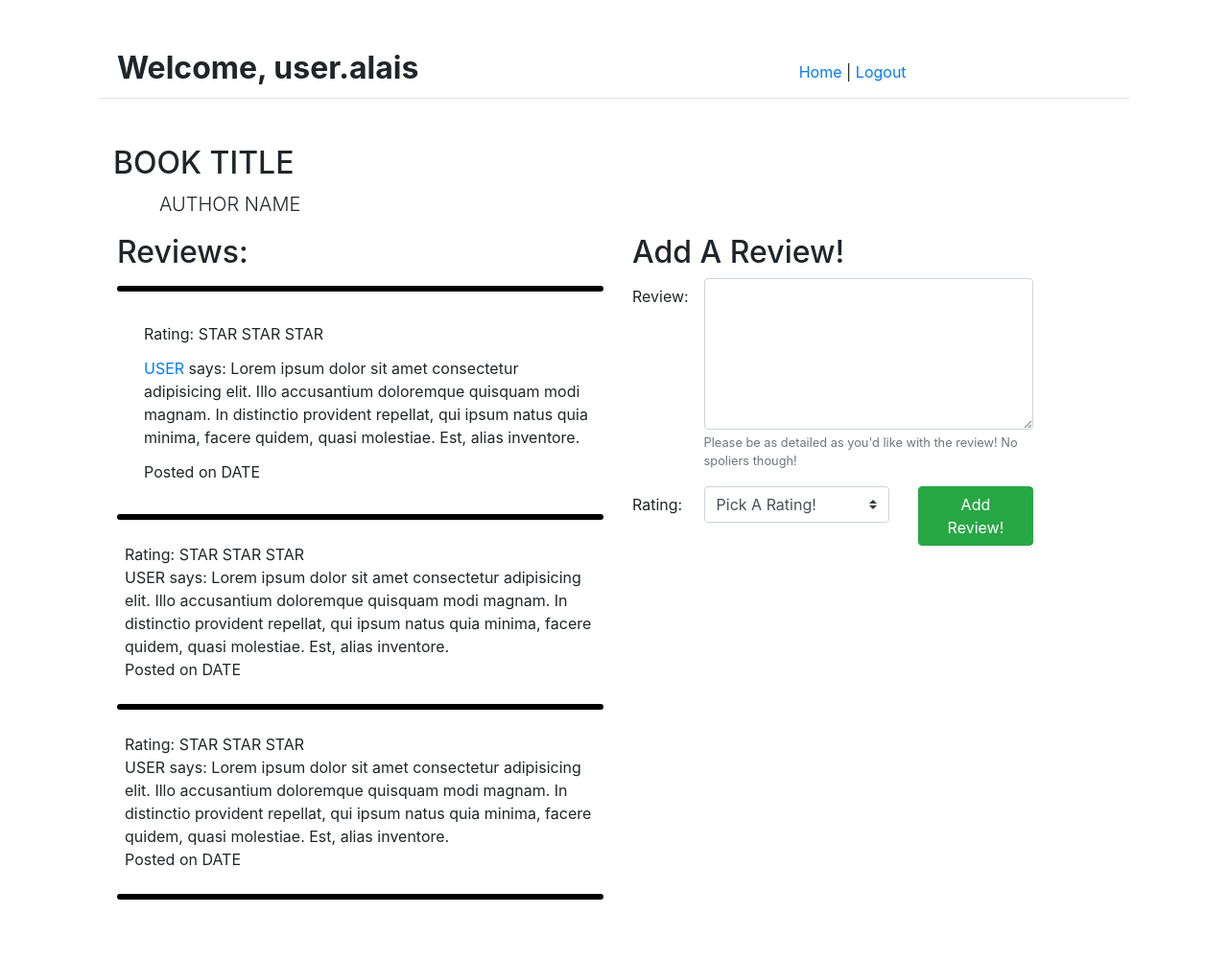
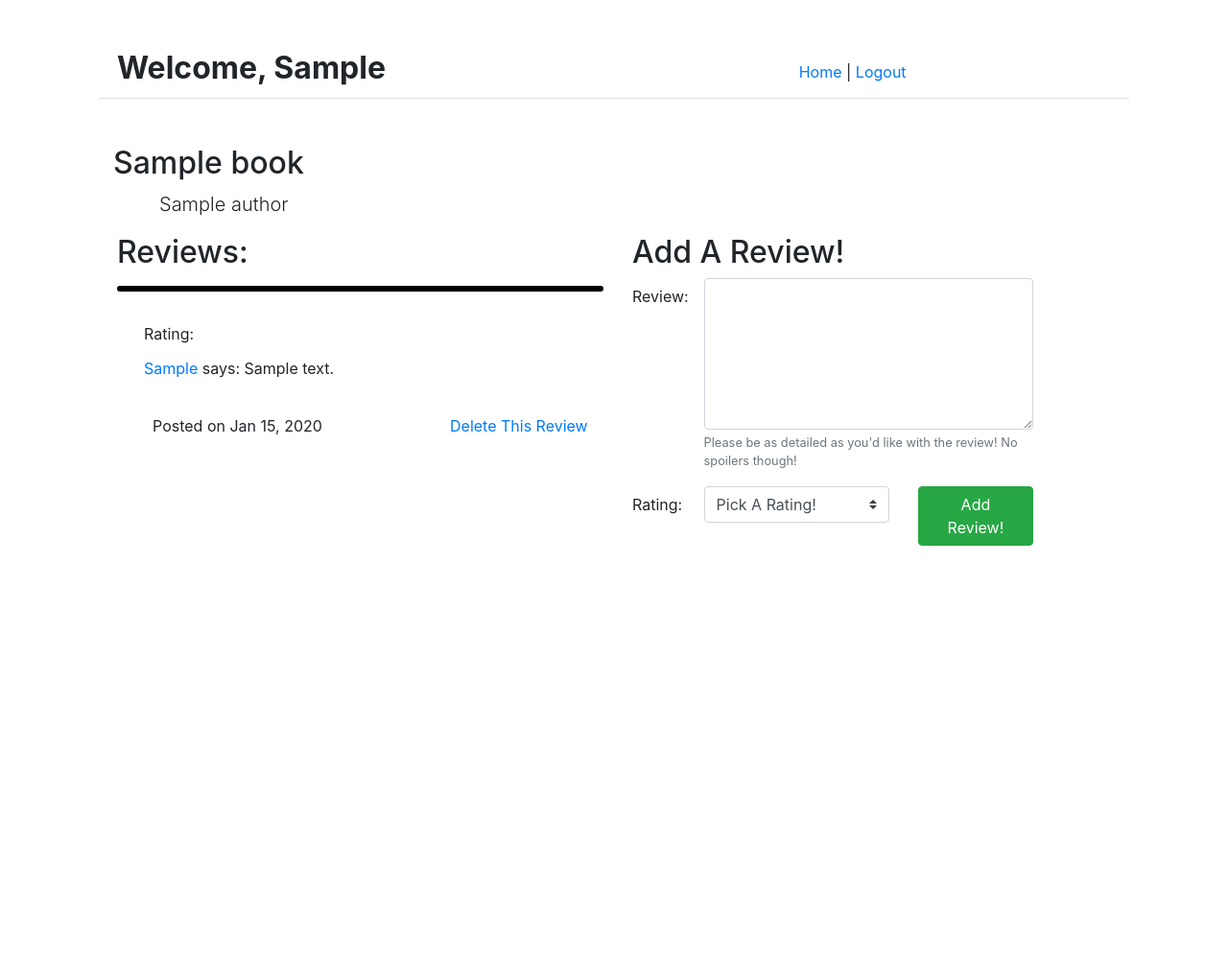
Before and after one commit to ewink1977/Dojo_Reads, a Django app: template Belt_Reviewer/templates/html/view_reviews.html in a window 1280 px wide. Shown: the whole page at 96% size. After the commit the page ends 569 px from the top, so only its background shows below. Run offline with Django 3.2, Linux system fonts and the light colour scheme; tables that the repository leaves empty hold one stand-in row (values such as "Sample post"); the template is opened without the code that fills it: values that come from a table or form of the project are taken from there, most other values are stand-ins (such as "Sample title", 1, 10 or a date in 2020); some libraries are stand-ins or nearby versions.

Commit message:
DELETE, REVIEWS functions completed.

```diff
--- a/Belt_Reviewer/templates/html/view_reviews.html
+++ b/Belt_Reviewer/templates/html/view_reviews.html
@@ -4,52 +4,58 @@
 
 <nav class="row align-items-center justify-content-between border-bottom p-1 mb-5">
     <div class="col-sm-4 align-self-center">
-        <h2><strong>Welcome, user.alais</strong></h2>
+        <h2><strong>Welcome, {{ user_info.alias }}</strong></h2>
     </div>
     <div class="col-sm-4 align-self-center">
-        <a href="">Home</a> | <a href="">Logout</a>
+        <a href="{% url 'book_reviews' %}">Home</a> | <a href="{% url 'logout' %}">Logout</a>
     </div>
 </nav>
 <div>
-    <h2>BOOK TITLE</h2>
-    <p class="lead ml-5">AUTHOR NAME</p>
+    <h2>{{ book_info.title }}</h2>
+    <p class="lead ml-5">{{ book_info.author.name }}</p>
 </div>
 <div class="row">
     <div class="col-md-6 ml-1">
         <h2>Reviews:</h2>
+        {% for review_obj in book_info.reviews.all %}
         <hr class="seperator">
         <ul class="list-unstyled ml-3 p-2">
-            <li class="mt-1 mb-1 p-1">Rating: STAR STAR STAR</li>
-            <li class="mt-1 mb-1 p-1"><a href="">USER</a> says: Lorem ipsum dolor sit amet consectetur adipisicing elit. Illo accusantium doloremque quisquam modi magnam. In distinctio provident repellat,
-                qui ipsum natus quia minima, facere quidem, quasi molestiae. Est, alias inventore.</li>
-            <li class="mt-1 mb-1 p-1">Posted on DATE</li>
+            {% if review_obj.rating == 1 %}
+            <li class="mt-1 mb-1 p-1">Rating: <i class="fas fa-star text-warning"></i><i class="far fa-star text-warning"></i><i class="far fa-star text-warning"></i><i class="far fa-star text-warning"></i><i class="far fa-star text-warning"></i></li>
+            {% elif review_obj.rating == 2 %}
+            <li class="mt-1 mb-1 p-1">Rating: <i class="fas fa-star text-warning"></i><i class="fas fa-star text-warning"></i><i class="far fa-star text-warning"></i><i class="far fa-star text-warning"></i><i class="far fa-star text-warning"></i></li>
+            {% elif review_obj.rating == 3 %}
+            <li class="mt-1 mb-1 p-1">Rating: <i class="fas fa-star text-warning"></i><i class="fas fa-star text-warning"></i><i class="fas fa-star text-warning"></i><i class="far fa-star text-warning"></i><i class="far fa-star text-warning"></i></li>
+            {% elif review_obj.rating == 4 %}
+            <li class="mt-1 mb-1 p-1">Rating: <i class="fas fa-star text-warning"></i><i class="fas fa-star text-warning"></i><i class="fas fa-star text-warning"></i><i class="fas fa-star text-warning"></i><i class="far fa-star text-warning"></i></li>
+            {% elif review_obj.rating == 5 %}
+            <li class="mt-1 mb-1 p-1">Rating: <i class="fas fa-star text-warning"></i><i class="fas fa-star text-warning"></i><i class="fas fa-star text-warning"></i><i class="fas fa-star text-warning"></i><i class="fas fa-star text-warning"></i></li>
+            {% endif %}
+            <li class="mt-1 mb-1 p-1"><a href="{% url 'user_profile' review_obj.user.id %}">{{ review_obj.user.alias }}</a> says: {{ review_obj.review }}</li>
         </ul>
-        <hr class="seperator">
-        <ul class="list-unstyled p-2">
-            <li>Rating: STAR STAR STAR</li>
-            <li>USER says: Lorem ipsum dolor sit amet consectetur adipisicing elit. Illo accusantium doloremque quisquam modi magnam. In distinctio provident repellat,
-                qui ipsum natus quia minima, facere quidem, quasi molestiae. Est, alias inventore.</li>
-            <li>Posted on DATE</li>
-        </ul>
-        <hr class="seperator">
-        <ul class="list-unstyled p-2">
-            <li>Rating: STAR STAR STAR</li>
-            <li>USER says: Lorem ipsum dolor sit amet consectetur adipisicing elit. Illo accusantium doloremque quisquam modi magnam. In distinctio provident repellat,
-                qui ipsum natus quia minima, facere quidem, quasi molestiae. Est, alias inventore.</li>
-            <li>Posted on DATE</li>
-        </ul>
-        <hr class="seperator">
+        <div class="row justify-content-between">
+            <div class="col-6 ml-5 mb-1 p-1">
+                Posted on {{ review_obj.created_at|date:"M j, Y"}}
+            </div>
+            {% if user_info.id == review_obj.user.id %}
+            <div class="col-4 mb-1 p-1">
+                <a href="{% url 'confirm_delete_review' review_obj.id %}">Delete This Review</a>
+            </div>
+            {% endif %}
+        </div>
+        {% endfor %}
     </div>
     <div class="col-md-5">
         <h2>Add A Review!</h2>
         <form action="" method="POST">
             {% csrf_token %}
             <div class="form-group row">
+                <input type="hidden" name="bookid" value="{{ book_info.id }}">
                 <label for="bookreview" class="col-md-2 col-form-label">Review:</label>
                 <div class="col">
                     <textarea class="form-control" name="bookreview" id="bookreview" rows="6" aria-describedby="ReviewHelp"></textarea>
                     <small id="ReviewHelp" class="form-text text-muted">
-                        Please be as detailed as you'd like with the review! No spoliers though!
+                        Please be as detailed as you'd like with the review! No spoilers though!
                     </small>
                 </div>
             </div>
@@ -61,6 +67,8 @@
                         <option value="1">One</option>
                         <option value="2">Two</option>
                         <option value="3">Three</option>
+                        <option value="4">Four</option>
+                        <option value="5">Five</option>
                     </select>
                 </div>
                 <div class="col text-right">
--- a/Belt_Reviewer/urls.py
+++ b/Belt_Reviewer/urls.py
@@ -11,5 +11,7 @@
         path('books/add_book/process', views.process_new_book_review, name = 'proc_new_book'),
         path('books/<bookid>/', views.view_book, name = 'view_book'),
         path('books/<bookid>/addreview', views.review_existing_book, name = 'review_book'),
-        path('user/ID/', views.view_profile, name = 'user_profile'),
+        path('books/<reviewid>/confirm_delete', views.confirm_delete, name = 'confirm_delete_review'),
+        path('books/<reviewid>/delete', views.delete_review, name = 'delete_review'),
+        path('user/<userid>/', views.view_profile, name = 'user_profile'),
 	]
```
Also changed, not shown: Belt_Reviewer/templates/html/book_reviews.html (+16 -19 lines), Belt_Reviewer/templates/html/confirm_delete.html (added, +11 -0 lines), Belt_Reviewer/templates/html/new_book.html (+9 -9 lines), Belt_Reviewer/views.py (+43 -6 lines).
